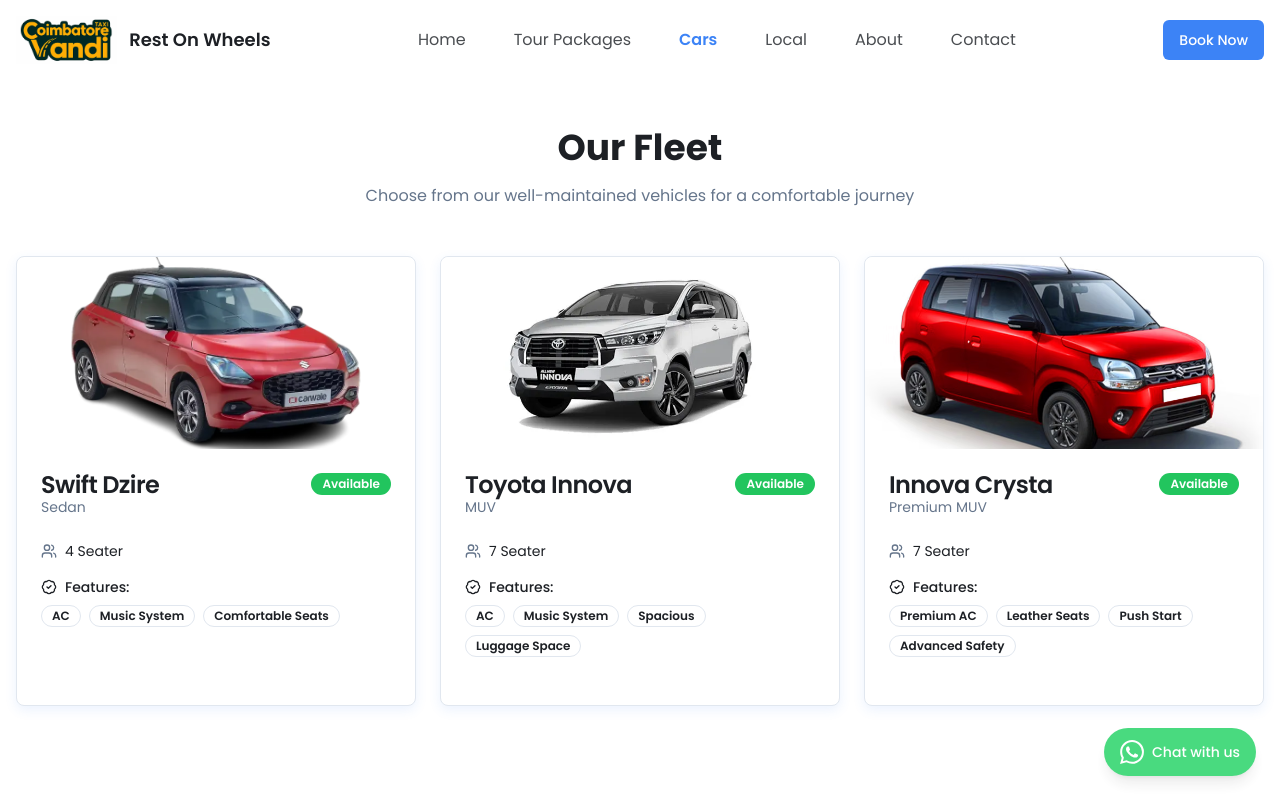
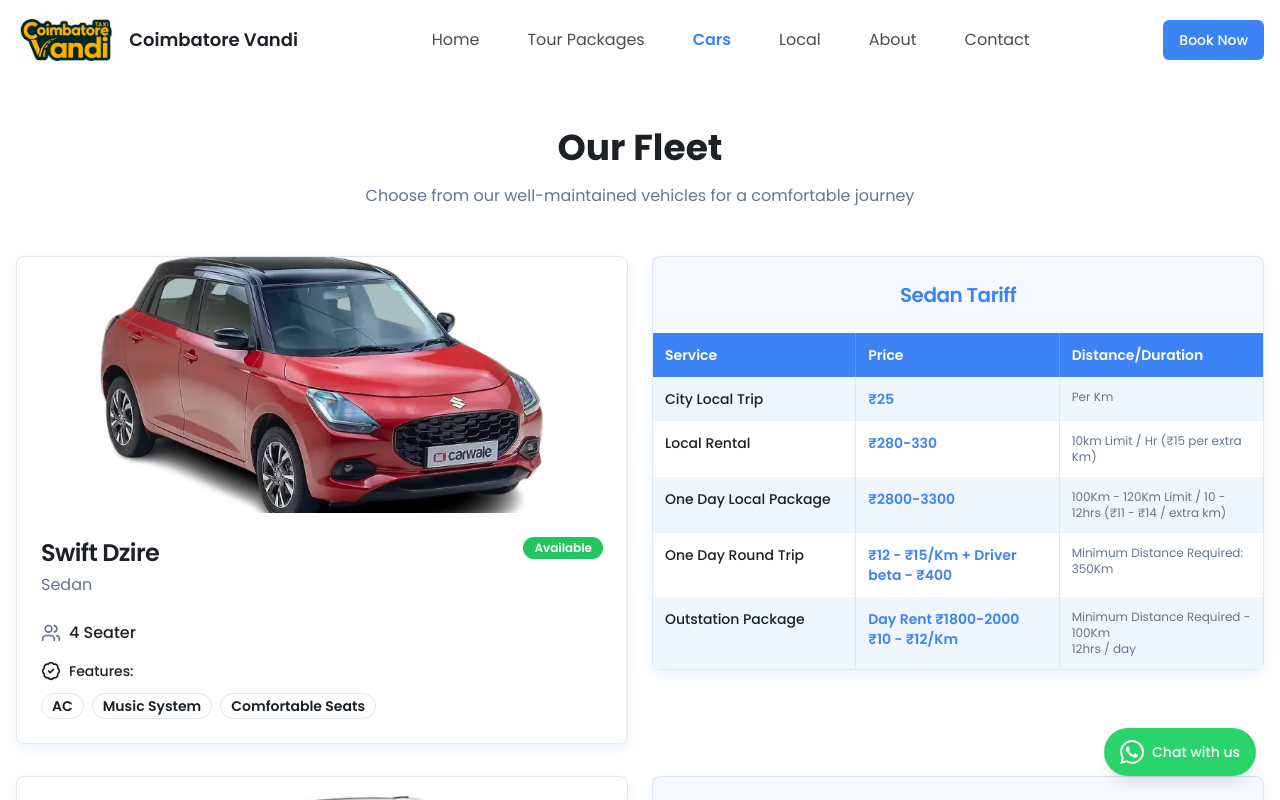
Before and after one commit to Akash-AK-01/CoimbatoreVandi, a React (Vite) app: page /vehicles in a window 1280 px wide. Shown: the top 800 px of the page. Built offline with nearby package versions, Linux system fonts and the light colour scheme.

Commit message:
Rebrand to Coimbatore Vandi and add vehicle tariff tables - updated localStorage to v6

```diff
--- a/google-apps-script.js
+++ b/google-apps-script.js
@@ -1,5 +1,5 @@
 /**
- * Google Apps Script for Rest On Wheels - Reviews API
+ * Google Apps Script for Coimbatore Vandi - Reviews API
  *
  * SETUP INSTRUCTIONS:
  * 1. Open your Google Form responses spreadsheet
--- a/index.html
+++ b/index.html
@@ -4,8 +4,8 @@
     <meta charset="UTF-8" />
     <link rel="icon" type="image/png" href="/src/assets/logo.png" />
     <meta name="viewport" content="width=device-width, initial-scale=1.0" />
-    <title>Rest On Wheels - Best Car Rental Service in Coimbatore</title>
-    <meta name="description" content="Rest On Wheels offers the best car rental services in Coimbatore. Book tour packages to Ooty, Kodaikanal, Munnar and more." />
+    <title>Coimbatore Vandi - Best Car Rental Service in Coimbatore</title>
+    <meta name="description" content="Coimbatore Vandi offers the best car rental services in Coimbatore. Book tour packages to Ooty, Kodaikanal, Munnar and more." />
   </head>
   <body>
     <div id="root"></div>
--- a/src/components/layout/Footer.jsx
+++ b/src/components/layout/Footer.jsx
@@ -7,7 +7,7 @@
       <div className="container mx-auto px-4 py-12">
         <div className="grid grid-cols-1 md:grid-cols-4 gap-8">
           <div>
-            <h3 className="text-xl font-bold text-primary mb-4">Rest On Wheels</h3>
+            <h3 className="text-xl font-bold text-primary mb-4">Coimbatore Vandi</h3>
             <p className="text-muted-foreground">
               Your trusted ride across Tamil Nadu. Professional car rental services for all your travel needs.
             </p>
@@ -118,7 +118,7 @@
         </div>
 
         <div className="border-t mt-8 pt-6 text-center text-muted-foreground">
-          <p>&copy; 2025 Rest On Wheels. Made with ❤️ in Tamil Nadu.</p>
+          <p>&copy; 2025 Coimbatore Vandi. Made with ❤️ in Tamil Nadu.</p>
         </div>
       </div>
     </footer>
--- a/src/components/layout/Header.jsx
+++ b/src/components/layout/Header.jsx
@@ -32,8 +32,8 @@
     <header className={`sticky top-0 z-50 w-full transition-all ${solid ? 'bg-white/95 backdrop-blur-md shadow' : 'bg-transparent backdrop-blur-sm'}`}>
       <div className="container mx-auto flex h-20 items-center justify-between px-4">
         <Link to="/" className="flex items-center gap-3">
-          <img src={logo} alt="Rest On Wheels" className="h-12 w-auto" />
-          <span className="hidden md:inline-block font-semibold text-lg">Rest On Wheels</span>
+          <img src={logo} alt="Coimbatore Vandi" className="h-12 w-auto" />
+          <span className="hidden md:inline-block font-semibold text-lg">Coimbatore Vandi</span>
         </Link>
 
         {/* Centered nav */}
--- a/src/pages/About.jsx
+++ b/src/pages/About.jsx
@@ -20,7 +20,7 @@
       {/* Hero */}
       <section className="gradient-hero text-white py-20">
         <div className="container mx-auto px-4 text-center">
-          <h1 className="text-5xl font-bold mb-4">About Rest On Wheels</h1>
+          <h1 className="text-5xl font-bold mb-4">About Coimbatore Vandi</h1>
           <p className="text-xl opacity-90 max-w-2xl mx-auto">
             Your trusted travel partner in Coimbatore since 2014
           </p>
@@ -33,7 +33,7 @@
           <div className="max-w-4xl mx-auto">
             <h2 className="text-3xl font-bold text-center mb-8">Our Story</h2>
             <p className="text-lg text-muted-foreground mb-4">
-              Rest On Wheels started in 2014 with a simple vision: to make travel across Tamil Nadu comfortable,
+              Coimbatore Vandi started in 2014 with a simple vision: to make travel across Tamil Nadu comfortable,
               safe, and memorable. What began as a small fleet of 5 cars has now grown into a trusted brand with
               over 50 premium vehicles serving thousands of satisfied customers.
             </p>
--- a/src/pages/Home.jsx
+++ b/src/pages/Home.jsx
@@ -124,13 +124,13 @@
         <div className="container mx-auto px-4 relative z-10">
           <div className="max-w-2xl animate-fade-in-up">
             <h1 className="text-5xl md:text-6xl font-extrabold mb-4 text-gray-900" style={{ fontFamily: 'Playfair Display, serif' }}>
-              Welcome to <span className="text-gray-800">Rest On Wheels</span>
+              Welcome to <span className="text-gray-800">Coimbatore Vandi</span>
             </h1>
             <h2 className="text-2xl md:text-3xl font-semibold mb-4 text-gray-800">
               Your Ride. Your City. Your Style.
             </h2>
             <p className="text-lg mb-8 text-gray-700">
-              At Rest On Wheels, we're not just another taxi service—we're a <em>movement on wheels</em>,
+              At Coimbatore Vandi, we're not just another taxi service—we're a <em>movement on wheels</em>,
               driven by pride in our city and love for the road.
             </p>
             <div className="flex gap-3 mb-12">
@@ -412,7 +412,7 @@
                   <div>
                     <h3 className="text-2xl font-bold mb-2">We'd Love Your Feedback!</h3>
                     <p className="text-muted-foreground max-w-md mx-auto">
-                      Share your experience with Rest On Wheels and help other travelers make informed decisions.
+                      Share your experience with Coimbatore Vandi and help other travelers make informed decisions.
                     </p>
                   </div>
 
--- a/src/pages/Vehicles.jsx
+++ b/src/pages/Vehicles.jsx
@@ -1,6 +1,6 @@
 import { useEffect, useState } from 'react';
 import { Car, Users, BadgeCheck } from 'lucide-react';
-import { Card, CardContent, CardDescription, CardFooter, CardHeader, CardTitle } from '@/components/ui/card';
+import { Card, CardContent, CardDescription, CardHeader, CardTitle } from '@/components/ui/card';
 import { Badge } from '@/components/ui/badge';
 import { dataService, initializeData } from '@/lib/mockData';
 import swiftImg from '../assets/Swift.png';
@@ -45,19 +45,21 @@
           </p>
         </div>
 
-        <div className="grid md:grid-cols-2 lg:grid-cols-3 gap-6">
+        <div className="space-y-8">
           {vehicles.map((vehicle) => (
-            <Card key={vehicle.id} className="shadow-card hover:shadow-hover transition-all duration-300">
+            <div key={vehicle.id} className="grid md:grid-cols-2 gap-6 items-start">
+              {/* Vehicle Card */}
+              <Card className="shadow-card hover:shadow-hover transition-all duration-300">
                 <img
                   src={vehicle.image}
                   alt={vehicle.name}
-                className="w-full h-48 object-cover rounded-t-lg"
+                  className="w-full h-64 object-cover rounded-t-lg"
                 />
                 <CardHeader>
                   <div className="flex justify-between items-start">
                     <div>
-                    <CardTitle>{vehicle.name}</CardTitle>
-                    <CardDescription>{vehicle.type}</CardDescription>
+                      <CardTitle className="text-2xl">{vehicle.name}</CardTitle>
+                      <CardDescription className="text-base mt-1">{vehicle.type}</CardDescription>
                     </div>
                     {vehicle.available && (
                       <Badge variant="default" className="bg-green-500">Available</Badge>
@@ -66,24 +68,58 @@
                 </CardHeader>
                 <CardContent className="space-y-4">
                   <div className="flex items-center gap-2">
-                  <Users className="h-4 w-4 text-muted-foreground" />
-                  <span className="text-sm">{vehicle.seats} Seater</span>
+                    <Users className="h-5 w-5 text-muted-foreground" />
+                    <span className="text-base font-medium">{vehicle.seats} Seater</span>
                   </div>
                   <div>
-                  <p className="text-sm font-medium mb-2 flex items-center gap-2">
-                    <BadgeCheck className="h-4 w-4" />
+                    <p className="text-sm font-medium mb-3 flex items-center gap-2">
+                      <BadgeCheck className="h-5 w-5" />
                       Features:
                     </p>
                     <div className="flex flex-wrap gap-2">
                       {vehicle.features.map((feature, idx) => (
-                      <Badge key={idx} variant="outline">{feature}</Badge>
+                        <Badge key={idx} variant="outline" className="text-sm">{feature}</Badge>
                       ))}
                     </div>
                   </div>
                 </CardContent>
-              <CardFooter>
-              </CardFooter>
               </Card>
+
+              {/* Tariff Card */}
+              <Card className="shadow-card">
+                <CardHeader className="bg-primary/5">
+                  <CardTitle className="text-center text-primary text-xl">
+                    {vehicle.type} Tariff
+                  </CardTitle>
+                </CardHeader>
+                <CardContent className="p-0">
+                  {/* Table Header */}
+                  <div className="grid grid-cols-3 bg-primary text-primary-foreground font-semibold text-sm">
+                    <div className="p-3 border-r border-primary-foreground/20">Service</div>
+                    <div className="p-3 border-r border-primary-foreground/20">Price</div>
+                    <div className="p-3">Distance/Duration</div>
+                  </div>
+
+                  {/* Table Rows */}
+                  {vehicle.tariff && vehicle.tariff.map((tariffItem, idx) => (
+                    <div
+                      key={idx}
+                      className={`grid grid-cols-3 text-sm ${idx % 2 === 0 ? 'bg-blue-50' : 'bg-white'}`}
+                    >
+                      <div className="p-3 border-r border-gray-200 font-medium">
+                        {tariffItem.service}
+                      </div>
+                      <div className="p-3 border-r border-gray-200 font-semibold text-primary whitespace-pre-line">
+                        {tariffItem.price}
+                      </div>
+                      <div className="p-3 text-xs text-muted-foreground whitespace-pre-line">
+                        {tariffItem.duration}
+                      </div>
+                    </div>
+                  ))}
+                </CardContent>
+              </Card>
+            </div>
           ))}
         </div>
       </div>
```
Also changed, not shown: src/lib/mockData.js. Lines whose indentation alone changed are shown as unchanged.
